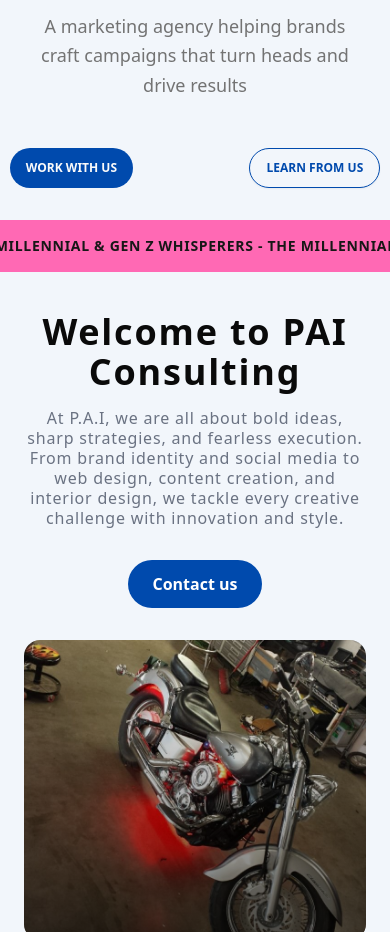
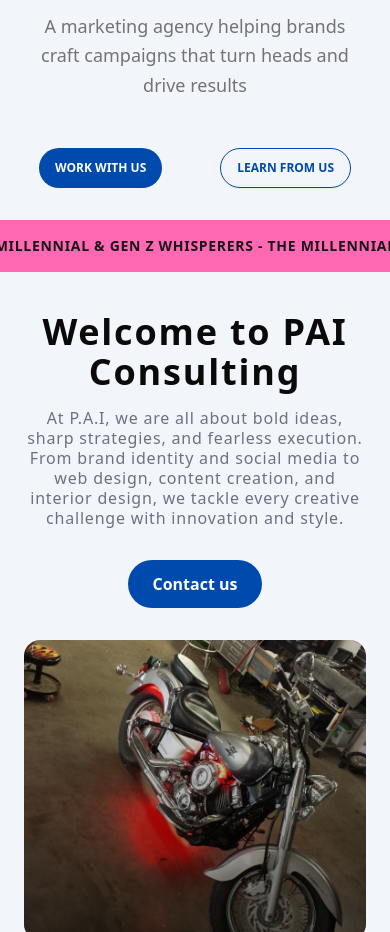
Before and after one commit to Elite-tch/princocoa-project, a Next.js app: page / in a window 390 px wide. Shown: the part 1020-1952 px from the top of the page. Built offline with nearby package versions, Linux system fonts and the light colour scheme.

Commit message:
hero height

```diff
--- a/src/components/landingpage/heroSection.js
+++ b/src/components/landingpage/heroSection.js
@@ -46,7 +46,7 @@
             </motion.p>
 
             <motion.div
-              className="flex gap-4 mx-auto w-[95%] md:w-[80%] justify-between pt-4"
+              className="flex gap-4 mx-auto w-[80%] justify-between pt-4"
               initial={{ opacity: 0, y: 20 }}
               animate={{ opacity: 1, y: 0 }}
               transition={{ duration: 0.8, delay: 0.8 }}
```
